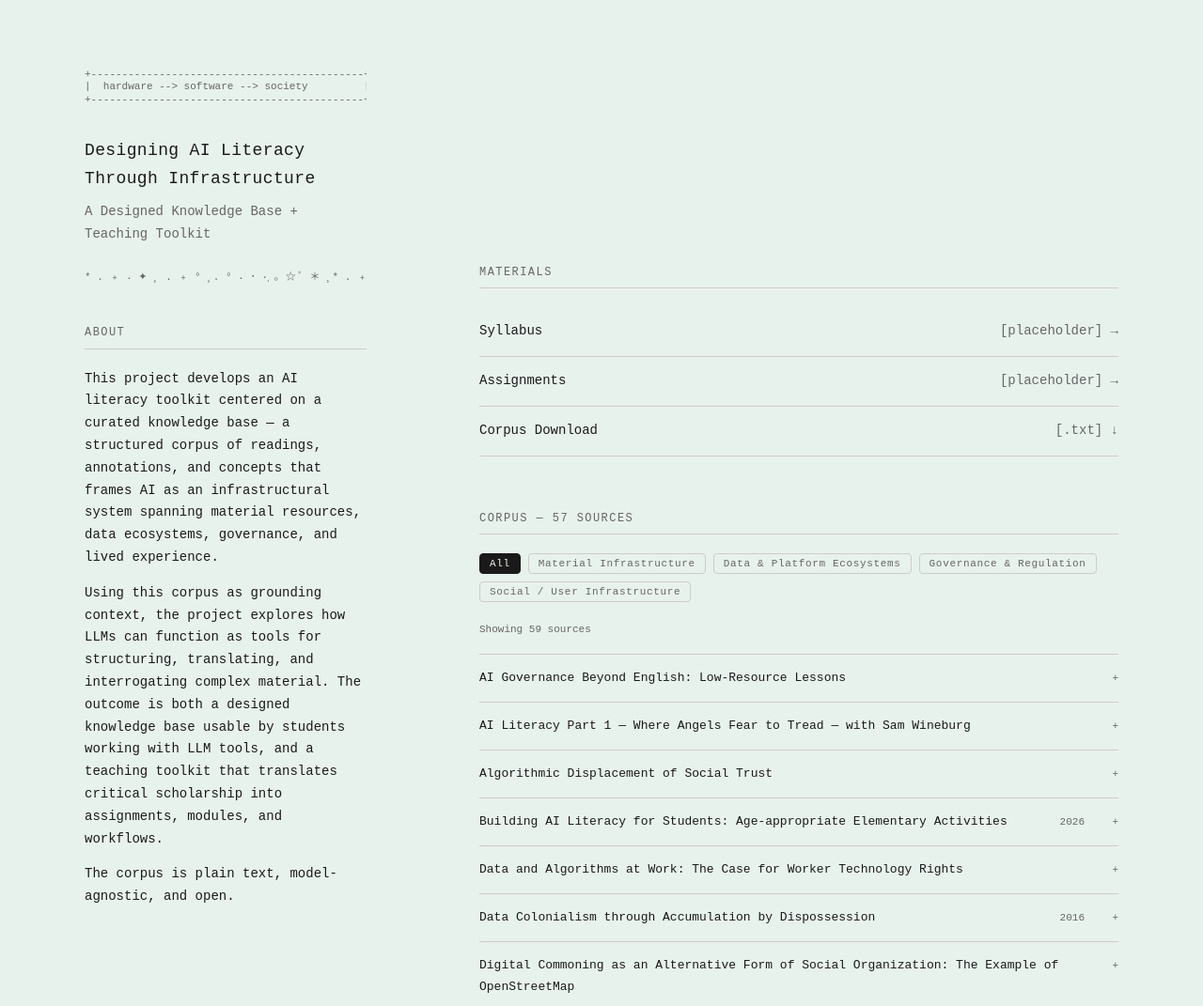
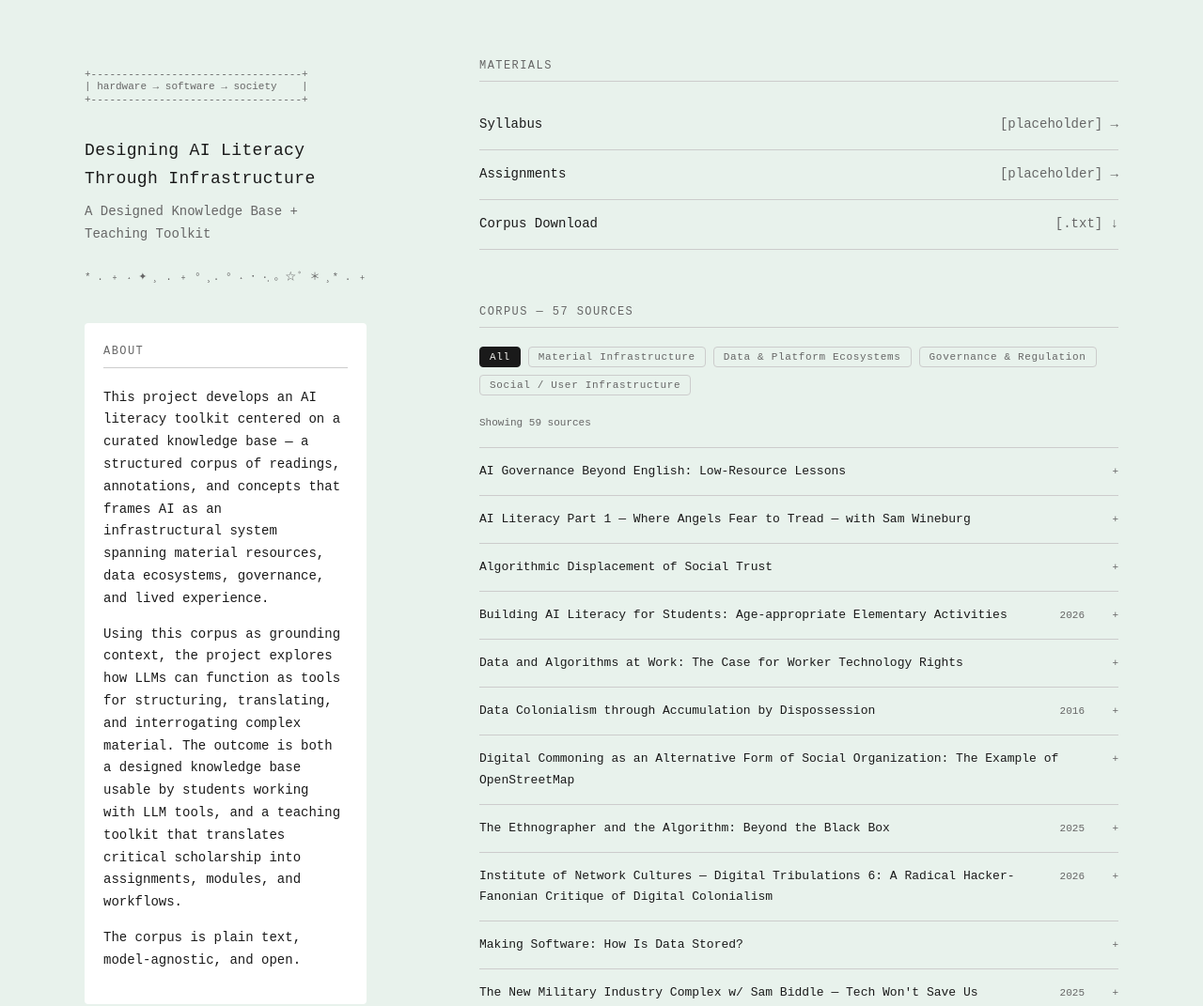
Before and after one commit to silktabrizrug/ai-literacy-thru-infrastructure, a plain HTML site: page index.html in a window 1280 px wide. Shown: the top 1071 px of the page at 94% size. Drawn offline with Linux system fonts and the light colour scheme.

Commit message:
Add files via upload

```diff
--- a/index.html
+++ b/index.html
@@ -346,16 +346,16 @@
 
 <div class="col-left">
   <div class="ascii-banner">
-+--------------------------------------------+
-|  hardware --&gt; software --&gt; society         |
-+--------------------------------------------+</div>
++----------------------------------+
+| hardware → software → society    |
++----------------------------------+</div>
 
   <h1>Designing AI Literacy Through Infrastructure</h1>
   <p class="subtitle">A Designed Knowledge Base + Teaching Toolkit</p>
   <div class="star-line">* . ﹢ ˖ ✦ ¸ . ﹢ ° ¸. ° ˖ ･ ·̩ ｡ ☆ ﾟ ＊ ¸* . ﹢ ˖ ✦ ¸ . ﹢ ° ¸. ° ˖ ･ ·̩ ｡ ☆ ﾟ ＊ ¸* . ﹢ ˖ ✦ ¸ . ﹢ ° ¸. ° ˖ ･ ·̩ ｡ ☆ ﾟ ＊ ¸</div>
 
 
-  <section id="about" style="margin-top: 40px;">
+  <section id="about" style="margin-top: 40px; background: #ffffff; padding: 20px; border-radius: 4px;">
     <h2>About</h2>
     <p>
       This project develops an AI literacy toolkit centered on a curated knowledge base &mdash; a structured corpus of readings, annotations, and concepts that frames AI as an infrastructural system spanning material resources, data ecosystems, governance, and lived experience.
@@ -369,7 +369,7 @@
   </section>
 </div>
 
-<div class="col-right" style="padding-top: 220px;">
+<div class="col-right">
 
 <section id="materials">
   <h2>Materials</h2>
```
